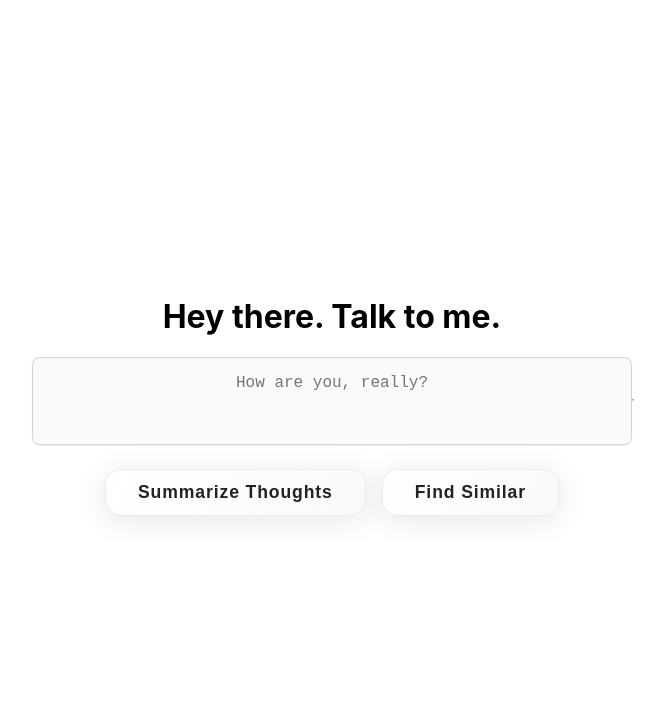
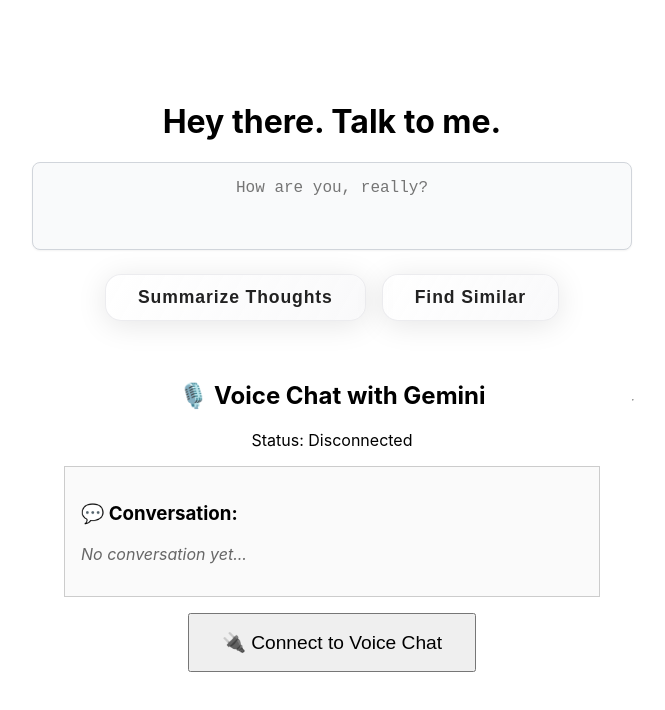
Before and after one commit to katkes/TerraHacks-2025, a React (Create React App) app in the folder client/: page / in a window 1280 px wide. Shown: the top 710 px of the page, without its empty margins (307-972 px from the left). Built offline with nearby package versions, Linux system fonts and the light colour scheme.

Commit message:
Update StoryForm.js

```diff
--- a/client/src/components/StoryForm.js
+++ b/client/src/components/StoryForm.js
@@ -2,6 +2,7 @@
 import React, { useState } from "react";
 import axios from "axios";
 import { StylizedButton } from "./StylizedButton";
+import { VoiceChat } from "./VoiceChat";
 
 const renderThemeList = (themes) => {
   return (
@@ -107,6 +108,7 @@
           summarizedMessage.length > 0 &&
           renderSummarizedMessage(summarizedMessage)}
       </div>
+      <VoiceChat></VoiceChat>
     </div>
   );
 }
```
